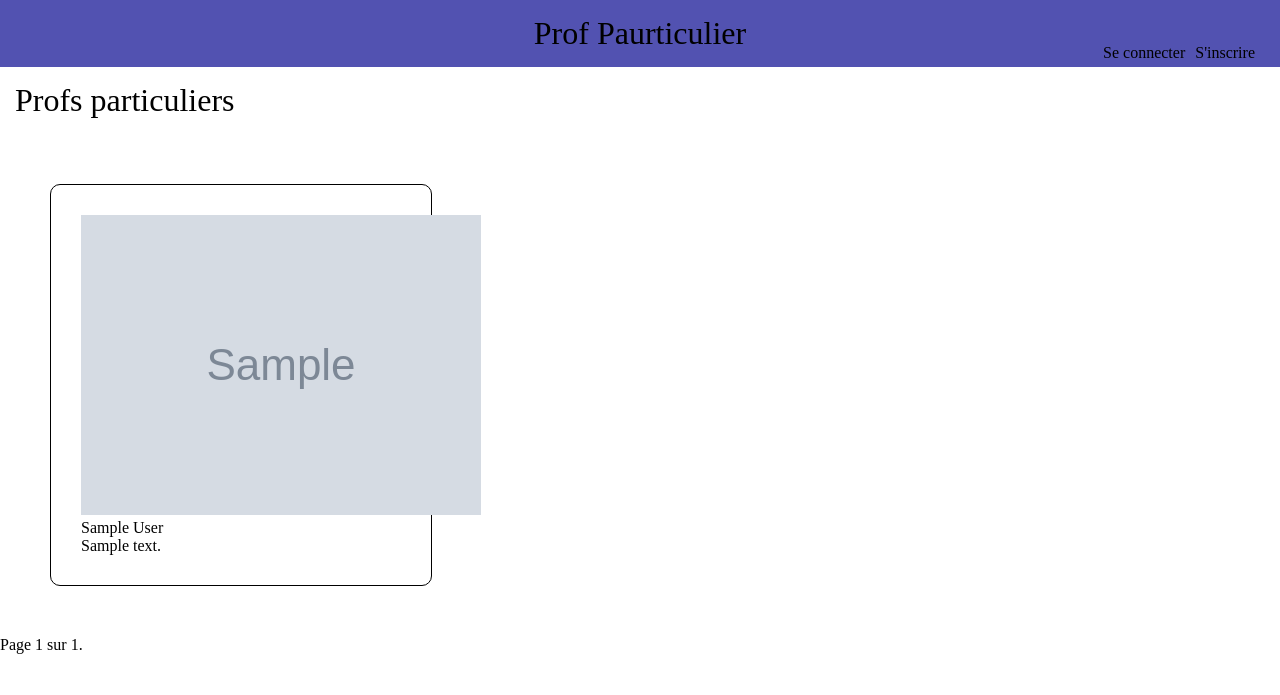
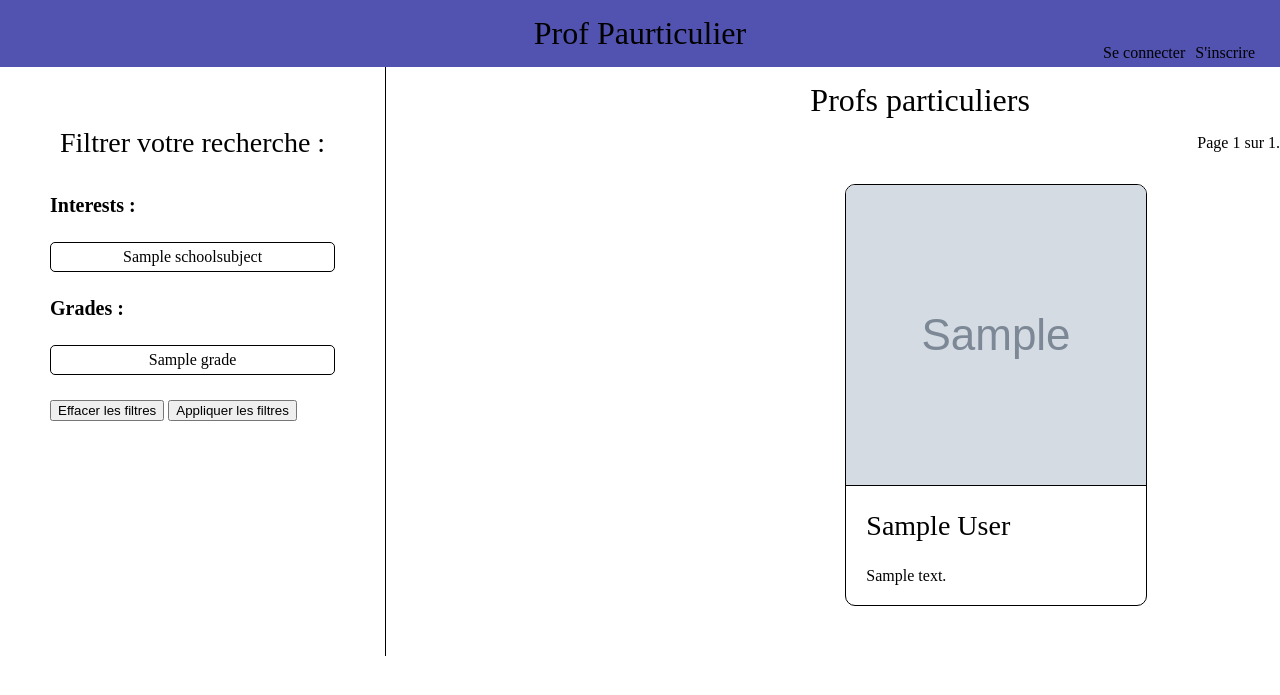
Before and after one commit to RolletQuentin/prof_paurticulier, a Django app: page /showcase/ in a window 1280 px wide. Shown: the top 695 px of the page. Run offline with Django 4.2, Linux system fonts and the light colour scheme; tables that the repository leaves empty hold one stand-in row (values such as "Sample post"); grey boxes marked "Sample" are stand-in pictures.

Commit message:
Work on the showcase filter and style

```diff
--- a/prof_paurticulier/authentication/models.py
+++ b/prof_paurticulier/authentication/models.py
@@ -1,8 +1,6 @@
 from django.db import models
 from django.contrib.auth.models import AbstractUser
 from phonenumber_field.modelfields import PhoneNumberField
-from django.dispatch import receiver
-from django.db.models.signals import post_save
 
 # How to implement multiple user types : https://simpleisbetterthancomplex.com/tutorial/2018/01/18/how-to-implement-multiple-user-types-with-django.html
 
--- a/prof_paurticulier/authentication/views.py
+++ b/prof_paurticulier/authentication/views.py
@@ -102,16 +102,17 @@ def student_signup_view(request):
 
 
 # Update informations
+# TODO : save changes
 @login_required
 def update_user(request):
     user = models.User.objects.get(username=request.user.username)
     if user.is_teacher:
         teacher = models.Teacher.objects.get(user_id=request.user.id)
-        user_form = forms.UserForm(instance=user)
+        user_form = forms.UpdateUserForm(instance=user)
         profile_form = forms.TeacherForm(instance=teacher)
     elif user.is_student:
         student = models.Student.objects.get(user_id=request.user.id)
-        user_form = forms.UserForm(instance=user)
+        user_form = forms.UpdateUserForm(instance=user)
         profile_form = forms.StudentForm(instance=student)
     return render(
         request,
--- /dev/null
+++ b/prof_paurticulier/showcase/forms.py
@@ -0,0 +1,19 @@
+from django import forms
+
+from authentication.models import SchoolSubject, Grade
+
+
+class FilterShowcaseForm(forms.Form):
+    interests = forms.ModelMultipleChoiceField(
+        queryset=SchoolSubject.objects.all(),
+        widget=forms.CheckboxSelectMultiple,
+        required=False,
+    )
+    grades = forms.ModelMultipleChoiceField(
+        queryset=Grade.objects.all(),
+        widget=forms.CheckboxSelectMultiple,
+        required=False,
+    )
+
+    class Meta:
+        fields = ("interests", "grades")
--- a/prof_paurticulier/showcase/templates/showcase/home.html
+++ b/prof_paurticulier/showcase/templates/showcase/home.html
@@ -1,5 +1,5 @@
 {% extends 'base.html' %}
-
+{% load static %}
 {% block content %}
 
     <h1>Home</h1>
@@ -32,4 +32,5 @@
 
     <h2>Découvrer nos <a href="{% url "showcase" %}">profs particuliers</a></h2>
 
+    <script src="{% static "/scripts/onglet.js" %}"></script>
 {% endblock content %}
--- a/prof_paurticulier/showcase/templates/showcase/partials/display_teacher.html
+++ b/prof_paurticulier/showcase/templates/showcase/partials/display_teacher.html
@@ -1,10 +1,10 @@
-<div class="teacher_display">
-    <a href="{% url "teacher_detail" teacher.id %}">
-        <img src="{{ teacher.profile_picture.url }}" alt="profile picture">
+<a href="{% url "teacher_detail" teacher.id %}" class="teacher_display">
+    <img src="{{ teacher.profile_picture.url }}" alt="profile picture">
+    <div class="content">
         <h2>{{ teacher.user.first_name }} {{ teacher.user.last_name }}</h2>
         <ul class="interests">
             {% for interest in teacher.interests.all %}
-                <li>{{ interest }}</li>
+                <li id="{{ interest|lower }}">{{ interest }}</li>
             {% endfor %}
         </ul>
         <ul class="grades">
@@ -13,5 +13,5 @@
             {% endfor %}
         </ul>
         <p>{{ teacher.short_description }}</p>
-    </a>
-</div>
+    </div>
+</a>
--- a/prof_paurticulier/showcase/templates/showcase/showcase.html
+++ b/prof_paurticulier/showcase/templates/showcase/showcase.html
@@ -1,27 +1,55 @@
 {% extends 'base.html' %}
+{% load static %}
+{% block content %}
+    <div id="showcase_container">
+        <aside class="left_column" id="research_filter">
 
-{% block content %}
+            <h2>Filtrer votre recherche :</h2>
+            <form method="post" action="{% url 'showcase' %}">
+                {% csrf_token %}
+                {{ filter_form.as_p }}
 
+                <button id="delete_filters">Effacer les filtres</button>
+                <button type="submit">Appliquer les filtres</button>
+            </form>
+        </aside>
+
+        <div class="right_column">
             <h1>Profs particuliers</h1>
 
+            <section class="showcase">
+                <span>
+                    {% if page_obj.has_previous %}
+                        <a href="?page=1" title="première page"><<</a>
+                        <a href="?page={{ page_obj.previous_page_number }}" title="page précédente"><</a>
+                    {% endif %}
+                </span>
+
                 <section id="teachers">
+                    {% if not teachers %}
+                        <p>Nous sommes désolé, aucun prof ne correspond à votre recherche.</p>
+                    {% else %}
                         {% for teacher in page_obj %}
                             {% include "showcase/partials/display_teacher.html" %}
                         {% endfor %}
+                    {% endif %}
+
                 </section>
+
                 <span>
-        {% if page_obj.has_previous %}
-            <a href="?page=1">≤ première</a>
-            <a href="?page={{ page_obj.previous_page_number }}">précédente</a>
+                    {% if page_obj.has_next %}
+                        <a href="?page={{ page_obj.next_page_number }}" title="page suivante">></a>
+                        <a href="?page={{ page_obj.paginator.num_pages }}" title="dernière page">>></a>
                     {% endif %}
+                </span>
 
                 <span>
                     Page {{ page_obj.number }} sur {{ page_obj.paginator.num_pages }}.
                 </span>
+            </section>
+        </div>
+    </div>
 
-        {% if page_obj.has_next %}
-            <a href="?page={{ page_obj.next_page_number }}">suivante</a>
-            <a href="?page={{ page_obj.paginator.num_pages }}">dernière ≥</a>
-        {% endif %}
-    </span>
+
+    <script src="{% static '/scripts/checkbox-color.js' %}"></script>
 {% endblock content %}
--- a/prof_paurticulier/showcase/views.py
+++ b/prof_paurticulier/showcase/views.py
@@ -2,6 +2,7 @@ from django.shortcuts import render
 from django.core.paginator import Paginator
 
 from authentication.models import Teacher
+from . import forms
 
 
 def home(request):
@@ -9,12 +10,52 @@ def home(request):
 
 
 def showcase(request):
+    # TODO : https://www.abidibo.net/blog/2014/09/19/paginating-results-django-form-post-request/
+    def teachers_filter(teachers, interests, grades):
+        teachers_filter_list_interests = []
+        teachers_filter_list = []
+        if len(interests) == 0:
+            teachers_filter_list_interests = teachers
+        else:
+            for teacher in teachers:
+                for interest in interests:
+                    if interest in teacher.interests.all():
+                        teachers_filter_list_interests.append(teacher)
+        if len(grades) == 0:
+            teachers_filter_list = teachers_filter_list_interests
+        else:
+            for teacher in teachers_filter_list_interests:
+                for grade in grades:
+                    if grade in teacher.grades.all():
+                        teachers_filter_list.append(teacher)
+        return list(set(teachers_filter_list))
+
     teachers = Teacher.objects.all()
-    paginator = Paginator(teachers, 2)
+
+    if request.method == "POST":
+        filter_form = forms.FilterShowcaseForm(request.POST, prefix="FF")
+
+        if filter_form.is_valid():
+            interests = filter_form.cleaned_data.get("interests")
+            grades = filter_form.cleaned_data.get("grades")
+            teachers = teachers_filter(teachers, interests, grades)
+
+    else:
+        filter_form = forms.FilterShowcaseForm(prefix="FF")
+
+    paginator = Paginator(teachers, 6)
     page_number = request.GET.get("page")
     page_obj = paginator.get_page(page_number)
 
-    return render(request, "showcase/showcase.html", context={"page_obj": page_obj})
+    return render(
+        request,
+        "showcase/showcase.html",
+        context={
+            "page_obj": page_obj,
+            "filter_form": filter_form,
+            "teachers": teachers,
+        },
+    )
 
 
 def teacher_view(request, id):
--- /dev/null
+++ b/prof_paurticulier/static/scripts/checkbox-color.js
@@ -0,0 +1,30 @@
+var label_button = document.querySelectorAll("#research_filter div>label");
+var label_input = document.querySelectorAll("#research_filter div>label>input");
+var delete_filters = document.getElementById("delete_filters");
+
+for (let i = 0; i < label_button.length; i++) {
+    if (label_input[i].checked) {
+        label_button[i].classList.add("active");
+    }
+    else {
+        label_button[i].classList.remove("active");
+    }
+};
+
+for (let i = 0; i < label_button.length; i++) {
+    label_input[i].addEventListener('click', function (e) {
+        // e.preventDefault();
+        if (label_input[i].checked) {
+            label_button[i].classList.add("active");
+        }
+        else {
+            label_button[i].classList.remove("active");
+        }
+    });
+};
+
+delete_filters.addEventListener('click', function () {
+    for (let i = 0; i < label_input.length; i++) {
+        label_input[i].checked = false;
+    };
+});
--- a/prof_paurticulier/static/styles/onglet.css
+++ b/prof_paurticulier/static/styles/onglet.css
@@ -48,7 +48,7 @@
     filter: grayscale(0%);
 }
 
-.content {
+#onglet .content {
     clear: both;
     height: 200px;
     padding: 20px;
--- a/prof_paurticulier/static/styles/showcase_style.css
+++ b/prof_paurticulier/static/styles/showcase_style.css
@@ -1,19 +1,149 @@
 :root {
-    --main-font-color: black;
-    --main-bg-color: aliceblue;
-    --second-bg-color: rgb(82, 82, 177);
-    --main-teacher-color: #34A853;
-    --main-student-color: #4285F4;
+    --maths-color: #ffadad;
+    --maths-border-color: #ca8d8c;
+    --physics-color: #a0c4ff;
+    --physics-border-color: #7793c0;
+    --chemistry-color: #fdffb6;
+    --chemistry-border-color: #d9db9a;
+    --english-color: #caffbf;
+    --english-border-color: #8fb487;
+    --informatic-color: #ffc6ff;
+    --informatic-border-color: #b189b1;
+}
+
+#showcase_container {
+    display: flex;
+    justify-content: space-between;
+}
+
+.left_column {
+    border-right: 1px solid black;
+    padding: 50px;
+}
+
+.showcase {
+    display: flex;
+}
+
+.showcase span a {
+    width: 50px;
+    height: 50px;
+    border: 1px solid black;
+    border-radius: 50%;
+    color: white;
+    background-color: var(--second-bg-color);
 }
 
 #teachers {
     display: flex;
+    flex-wrap: wrap;
+    justify-content: space-around;
 }
 
 .teacher_display {
+    display: block;
+    overflow: hidden;
     border: 1px solid black;
     border-radius: 10px;
-    width: 25%;
-    padding: 30px;
+    width: 300px;
     margin: 50px;
 }
+
+.teacher_display img {
+    width: auto;
+    height: 300px;
+    width: 300px;
+    border-bottom: 1px solid black;
+}
+
+.teacher_display .content {
+    padding: 20px;
+}
+
+.teacher_display .content h2 {
+    padding-left: 0px;
+    padding-top: 0px;
+}
+
+.teacher_display .interests,
+.teacher_display .grades {
+    margin: 15px 0px 15px 0px;
+}
+
+.teacher_display .interests li,
+.teacher_display .grades li {
+    display: inline;
+    border: 1px solid black;
+    margin: 0px 3px 0px 0px;
+    padding: 3px 5px 3px 5px;
+    border-radius: 50% / 80%;
+}
+
+/* --- Color lesson --- */
+#maths {
+    background-color: var(--maths-color);
+    border-color: var(--maths-border-color);
+}
+
+#physique {
+    background-color: var(--physics-color);
+    border-color: var(--physics-border-color);
+}
+
+#chimie {
+    background-color: var(--chemistry-color);
+    border-color: var(--chemistry-border-color);
+}
+
+#anglais {
+    background-color: var(--english-color);
+    border-color: var(--english-border-color);
+}
+
+#informatique {
+    background-color: var(--informatic-color);
+    border-color: var(--informatic-border-color);
+}
+
+/* --- Research filters --- */
+
+#research_filter p {
+    margin: 25px 0px 25px 0px;
+}
+
+#research_filter p label:first-child {
+    padding: 5px 0px 5px 0px;
+    font-size: 1.25em;
+    font-weight: bold;
+}
+
+#research_filter div>label {
+    position: relative;
+    display: block;
+    text-align: center;
+    border: 1px solid black;
+    border-radius: 5px;
+    margin: 5px 0px 5px 0px;
+    padding: 5px;
+}
+
+#research_filter .active {
+    background-color: var(--second-bg-color);
+    transition: 0.2s linear;
+}
+
+#research_filter .active:hover {
+    background-color: var(--second-bg-color);
+    transform: scale(1.05);
+    transition: 0.2 linear;
+}
+
+#research_filter div>label:hover {
+    background-color: grey;
+    transform: scale(1.05);
+    transition: 0.2s linear;
+}
+
+#research_filter label>input[type="checkbox"] {
+    display: none;
+}
--- a/prof_paurticulier/static/styles/style.css
+++ b/prof_paurticulier/static/styles/style.css
@@ -103,6 +103,16 @@ h1 {
     padding: 15px;
 }
 
+h2 {
+    font-size: 1.75em;
+    padding: 10px;
+}
+
+input {
+    padding: 10px;
+    border-radius: 5px;
+}
+
 /* --- Header --- */
 header {
     position: relative;
--- a/prof_paurticulier/templates/base.html
+++ b/prof_paurticulier/templates/base.html
@@ -37,8 +37,9 @@
     </main>
 
     {% comment %} Scripts {% endcomment %}
-    <script src="{% static "/scripts/onglet.js" %}"></script>
-    <script src="{% static '/scripts/selector_signup.js' %}"></script>
+    {% if not request.user.is_authenticated %}
+        <script src="{% static '/scripts/selector_signup.js' %}"></script>
+    {% endif %}
 </body>
 
 </html>
```
Also changed, not shown: prof_paurticulier/authentication/forms.py (+31 -1 lines), prof_paurticulier/media/static/images/photo.JPG (added), prof_paurticulier/media/static/images/photo_Ub05aSv.JPG (added), prof_paurticulier/static/images/CY Tech.png (added). Lines whose indentation alone changed are shown as unchanged.
